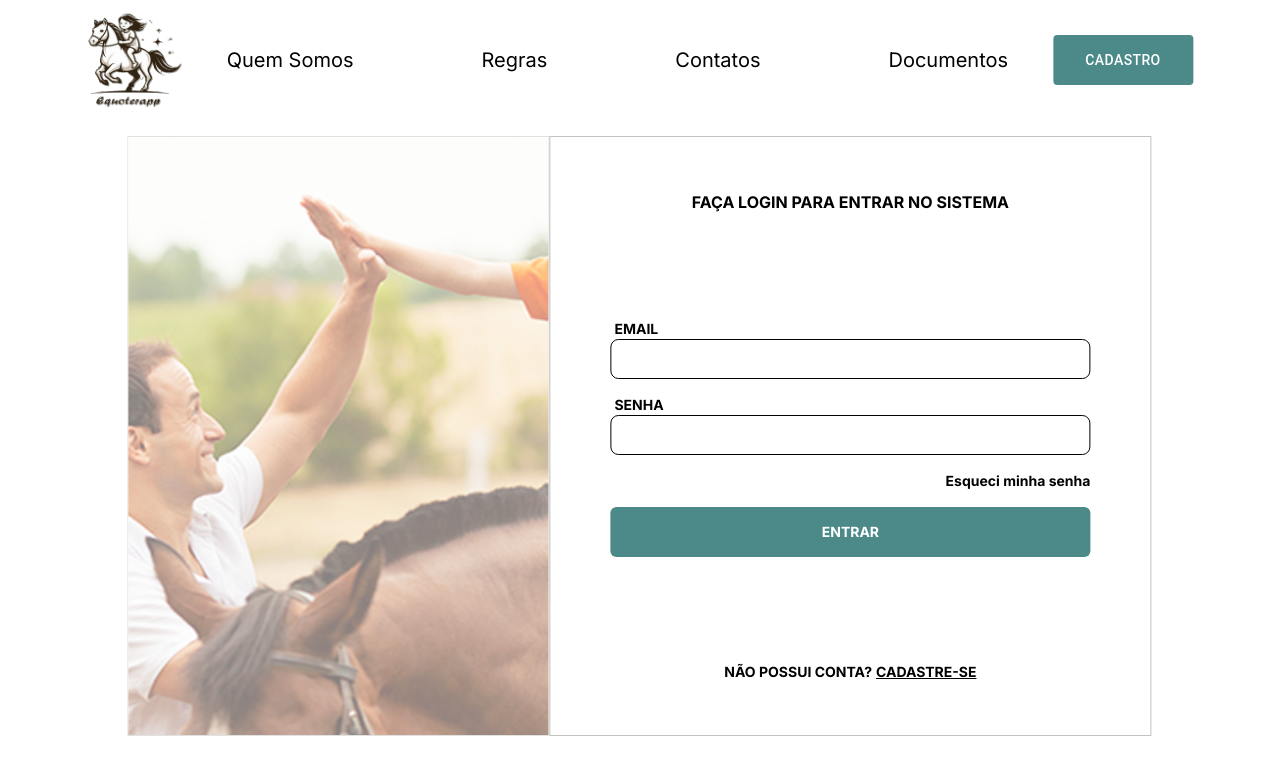
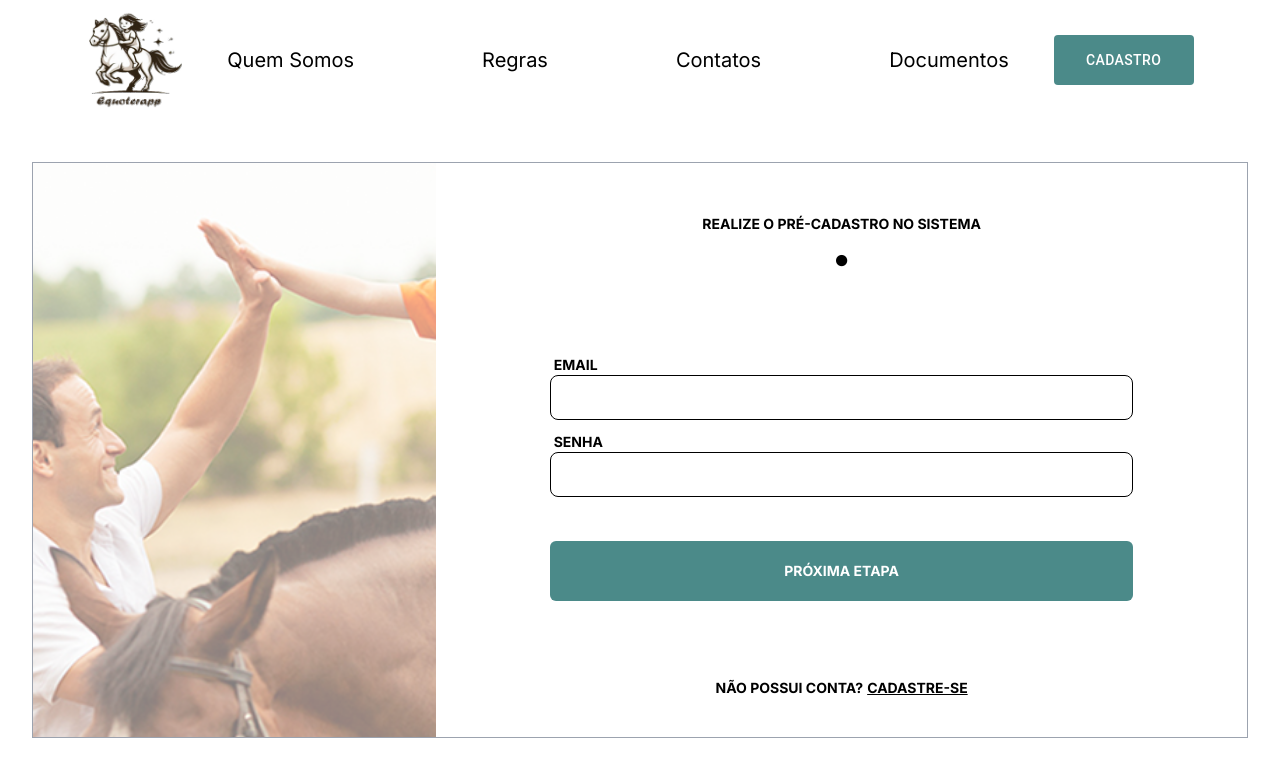
Before and after one commit to lucas037/equoterapp-front, a Next.js app: page /login in a window 1280 px wide. Shown: the top 776 px of the page. Built offline with nearby package versions, Linux system fonts and the light colour scheme.

Commit message:
update: Atualizar tela de login integrada ao back-end.

```diff
--- a/src/app/login/page.tsx
+++ b/src/app/login/page.tsx
@@ -1,106 +1,157 @@
-"use client";
+"use client"
 
-import Header from '@/components/Header';
-import Input from '@/components/Input';
-import { motion } from 'framer-motion';
-import { useState } from 'react';
-import DadosPaciente from '../types/DadosPaciente';
+import Header from "@/components/Header";
+import { useEffect, useState } from "react";
+import Image from 'next/image';
+import Input from "@/components/Input";
+import DadosFamiliar from "../types/DadosFamiliar";
+import Dropdown from "@/components/Dropdown";
+import DropdownOption from "../types/DropdownOption";
+import axios from "axios";
+
+interface DadosLogin {
+    email: string,
+    password: string
+}
 
 export default function Login() {
-  const [dadosPaciente, setDadosPaciente] = useState<DadosPaciente>({} as DadosPaciente);
+    const [dadosLogin, setDadosLogin] = useState<DadosLogin>({} as DadosLogin);
+    const [erro, setErro] = useState('...');
 
-  function handleClick() {
-    window.location.href = "/cadastro";
+    async function clickProximaEtapa() {
+        try {
+            const response = await axios.post('http://localhost:8080/api/v1/auth/login', dadosLogin);
+            alert(JSON.stringify(response.data));
+            window.location.href = "/registro";
+        } catch (error) {
+            if (axios.isAxiosError(error)) {
+                if (error.response) {
+                    const errorData = error.response.data;
+
+                    if (errorData) {
+                        setErro(errorData.errors[0]);
+                    }
                 }
 
-  function handleChangeEmailFamiliar(value: string) {
-    setDadosPaciente({
-      ...dadosPaciente,
-      emailFamiliar: value
-    })
+            }
+        }
     }
 
-  function handleChangeSenhaFamiliar(value: string) {
-    setDadosPaciente({
-      ...dadosPaciente,
-      senhaFamiliar: value
-    })
+    function changeDadosFamiliar(dadosLogin: DadosLogin) {
+        setDadosLogin(dadosLogin);
     }
 
-  const pageVariants = {
-    initial: {
-      opacity: 0,
-      x: "-100vw"
-    },
-    animate: {
-      opacity: 1,
-      x: 0,
-      transition: {
-        type: "tween",
-        ease: "anticipate",
-        duration: 0.6
+    function handleChangeEmail(value: string) {
+        changeDadosFamiliar({
+            ...dadosLogin,
+            email: value,
+        });
     }
-    },
-    exit: {
-      opacity: 0,
-      x: "100vw",
-      transition: {
-        type: "tween",
-        ease: "anticipate",
-        duration: 0.6
+
+    function handleChangeSenha(value: string) {
+        changeDadosFamiliar({
+            ...dadosLogin,
+            password: value,
+        });
     }
-    }
-  };
+
+    const parentescoOptions: DropdownOption[] = [
+        { label: "Selecionar", value: "" },
+        { label: "Pai", value: "pai" },
+        { label: "Mãe", value: "mae" },
+        { label: "Avó(ô)", value: "avó" },
+        { label: "Tia(o)", value: "tia" },
+        { label: "Irmã(o)", value: "irmã" },
+        { label: "Outro", value: "outro" },
+    ];
+
+    const sexoFamiliarOptions: DropdownOption[] = [
+        { label: "Selecionar", value: "" },
+        { label: "Masculino", value: "Masculino" },
+        { label: "Feminino", value: "Feminino" }
+    ];
+
+    const escolaridadeOptions: DropdownOption[] = [
+        { label: "Selecionar", value: "" },
+        { label: "Ensino Fundamental Incompleto", value: "Ensino Fundamental Incompleto" },
+        { label: "Ensino Fundamental Completo", value: "Ensino Fundamental Completo" },
+        { label: "Ensino Médio Incompleto", value: "Ensino Médio Incompleto" },
+        { label: "Ensino Médio Completo", value: "Ensino Médio Completo" },
+        { label: "Ensino Técnico", value: "Ensino Técnico" },
+        { label: "Ensino Superior Incompleto", value: "Ensino Superior Incompleto" },
+        { label: "Ensino Superior Completo", value: "Ensino Superior Completo" },
+        { label: "Pós Graduação", value: "Pós Graduação" },
+        { label: "Mestrado", value: "Mestrado" },
+        { label: "Doutorado", value: "Doutorado" },
+    ];
 
     return (
-    <motion.div
-    initial={pageVariants.initial}
-    animate={pageVariants.animate}
-    exit={pageVariants.exit}
-  >
-      <div className="h-screen w-full flex flex-col items-center">
-
+        <div className="">
             <Header
-            buttonName='Cadastro'
-            handleClick={handleClick}
+            buttonName="Cadastro"
+            handleClick={() => {window.location.href = "/cadastro"}}
             buttonsNames={["Quem Somos", "Regras", "Contatos", "Documentos"]}
             />
 
-        <div className='h-[75%] w-[80%] flex'>
-          <img
-            src="/assets/adulto.png"
-            alt="foto"
-            className="w-auto h-full opacity-50 border border-[#C3C3C3] hidden xl:flex xl:max-w-[100%]"
+            <div className="w-full h-[calc(100vh-160px)] flex justify-center items-center">
+                <div className="w-[95%] h-[90%] border flex border-gray-400 mb-3" >
+                    <Image
+                    src = "/assets/adulto.png"
+                    alt = ""
+                    height={288}
+                    width={410}
+                    className="hidden lg:block h-full w-auto opacity-50"
                     />
 
-          <div className='w-full h-full flex flex-col items-center justify-around text-base font-bold border border-[#C3C3C3] xl:flex xl:max-w-[100%]'>
-            <div>FAÇA LOGIN PARA ENTRAR NO SISTEMA</div>
-
-            <div className='w-[80%] flex flex-col items-center gap-4 text-sm'>
-              <Input name={"EMAIL"} style={"w-full"} value={dadosPaciente.emailFamiliar} onChange={handleChangeEmailFamiliar} />
-              <Input name={"SENHA"} style={"w-full"} value={dadosPaciente.senhaFamiliar} onChange={handleChangeSenhaFamiliar} type="password" />
-              <div className='w-full flex justify-end text-sm cursor-pointer'>Esqueci minha senha</div>
-              <button
-                onClick={() => console.log('Entrar')} // Substitua com a lógica de login
-                className='w-full h-[50px] bg-[#4B8A89] text-white rounded-md flex justify-center items-center'
-              >
-                ENTRAR
-              </button>
+                    <div className="w-full h-full flex flex-col justify-around items-center">
+                        <div className="flex flex-col items-center gap-1 mt-3">
+                            <div className="text-sm font-bold">REALIZE O PRÉ-CADASTRO NO SISTEMA</div>
+                            <div className="text-4xl">•</div>
                         </div>
 
-            <div className='text-sm flex gap-1'>
-              NÃO POSSUI CONTA?
-              <div
-                className='font-bold text-black underline cursor-pointer'
-                onClick={() => window.location.href = "/cadastro"}
+                        <div className="w-[90%] text-sm font-bold flex flex-col items-center gap-3">
+                            <Input
+                            name={"EMAIL"}
+                            style={"w-[80%]"}
+                            value={dadosLogin.email}
+                            onChange={handleChangeEmail}
+                            height="h-[45px]"
+                            />
+
+                            <Input
+                            name={"SENHA"}
+                            style={"w-[80%]"}
+                            value={dadosLogin.password}
+                            onChange={handleChangeSenha}
+                            height="h-[45px]"
+                            type="password"
+                            />
+
+
+                            <div className={`${erro == "..."? 'text-white': 'text-red-600'}`}>{erro}</div>
+
+
+
+                            <button
+                            className="w-[80%] h-[60px] bg-[#4B8A89] text-white rounded-md flex justify-center items-center text-sm font-bold"
+                            onClick={clickProximaEtapa}
                             >
-                CADASTRE-SE
+                            PRÓXIMA ETAPA
+                            </button>
+
                         </div>
+
+                        <div className="flex gap-1 font-bold text-sm">
+                            <div>NÃO POSSUI CONTA?</div>
+                            <div className="underline" onClick={() => {window.location.href = "/cadastro"}}>CADASTRE-SE</div>
+
                         </div>
+
                     </div>
                 </div>
 
             </div>
-    </motion.div>
-  );
+
+        </div>
+    )
 }
```
Lines whose indentation alone changed are shown as unchanged.
